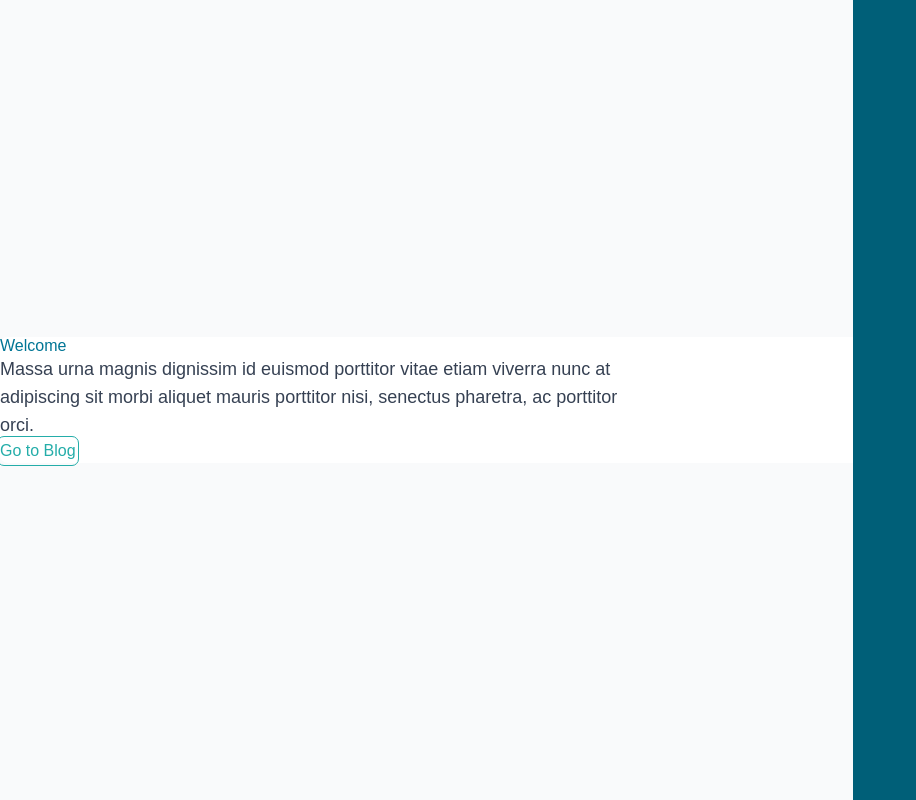
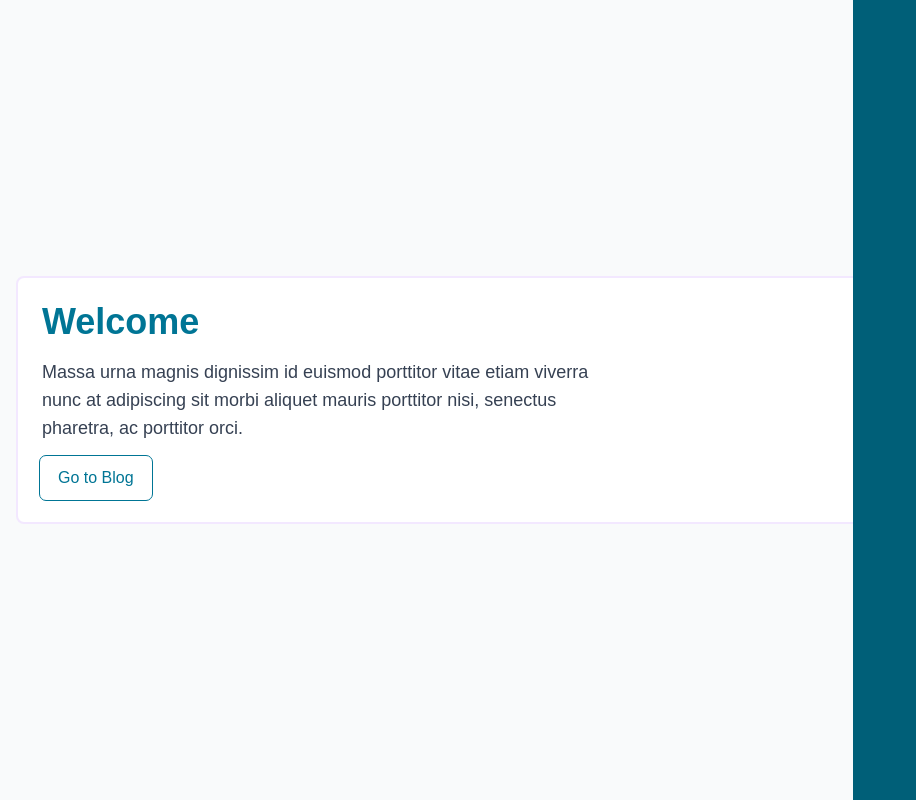
Before and after one commit to Unicornelia/next-blog, a Next.js app: page / in a window 1280 px wide. Shown: the whole page, without its empty margins (0-916 px from the left). Built offline with nearby package versions, Linux system fonts and the light colour scheme.

Commit message:
feat: add blog posts and routing

```diff
--- a/src/app/blog/layout.tsx
+++ b/src/app/blog/layout.tsx
@@ -1,5 +1,5 @@
 import type { Metadata } from "next";
-import "../globals.css";
+import "../ui/styles/globals.css";
 import { ReactNode } from "react";
 import SideNav from "@/app/ui/components/sidenav";
 
--- a/src/app/layout.tsx
+++ b/src/app/layout.tsx
@@ -1,6 +1,6 @@
 import type { Metadata } from "next";
 import { Geist, Geist_Mono } from "next/font/google";
-import "./globals.css";
+import "./ui/styles/globals.css";
 import { ReactNode } from "react";
 
 const geistSans = Geist({
--- a/src/app/page.tsx
+++ b/src/app/page.tsx
@@ -13,7 +13,7 @@ export default function Home() {
               nisi, senectus pharetra, ac porttitor orci.
             </p>
             <Link
-              href="/blog/abot"
+              href="/blog/posts"
               className="outline-1 outline-offset-2 border-gray-700 text-cyan-700 hover:text-white py-2 px-4 rounded hover:bg-cyan-800 md:w-max"
             >
               Go to Blog
--- a/src/app/globals.css
+++ b/src/app/ui/styles/globals.css
@@ -1,5 +1,4 @@
 @import "tailwindcss";
-@import "tailwindcss/preflight";
 @tailwind utilities;
 
 :root {
@@ -34,6 +33,6 @@ body {
 }
 
 a {
-  color: #24ada9;
+  color: #007595;
   cursor: pointer;
 }
```
